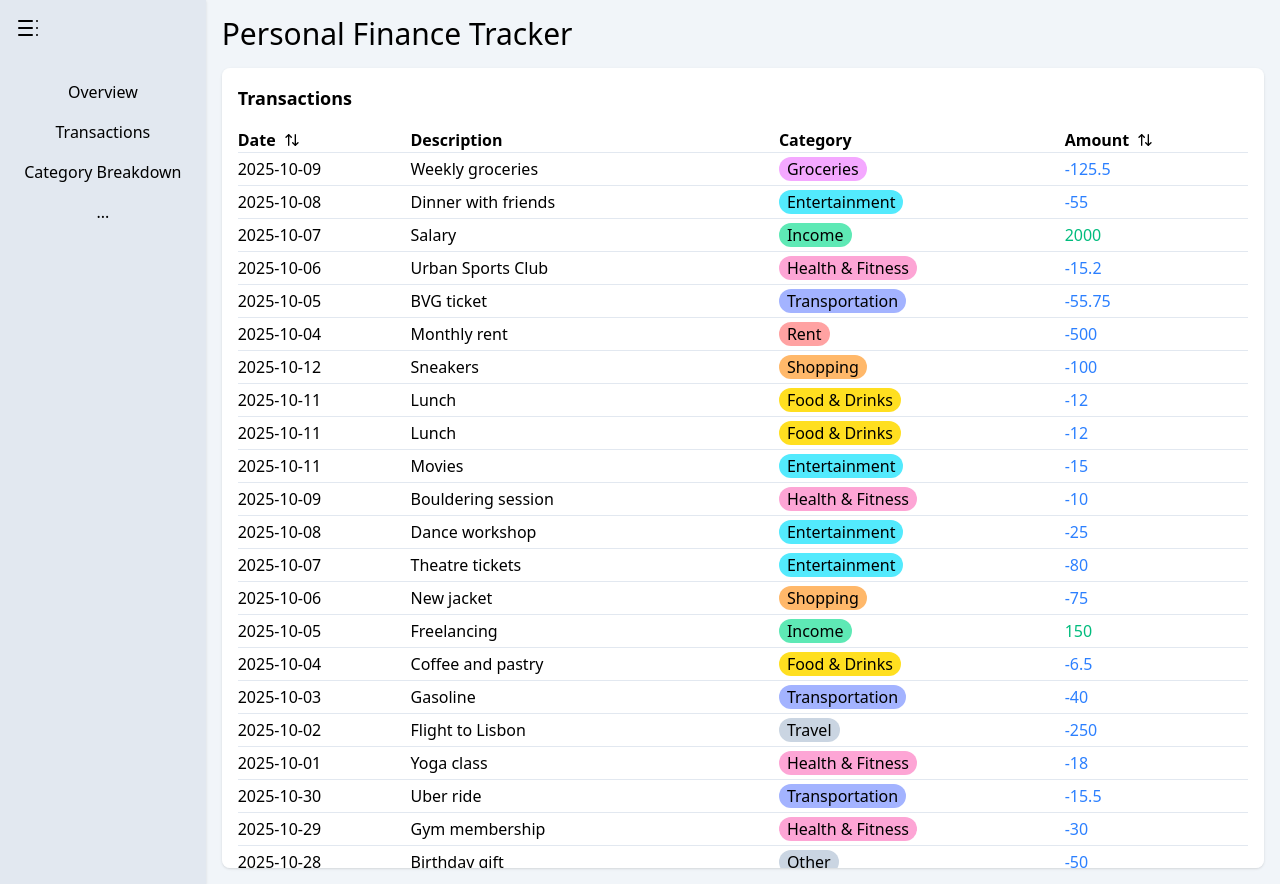
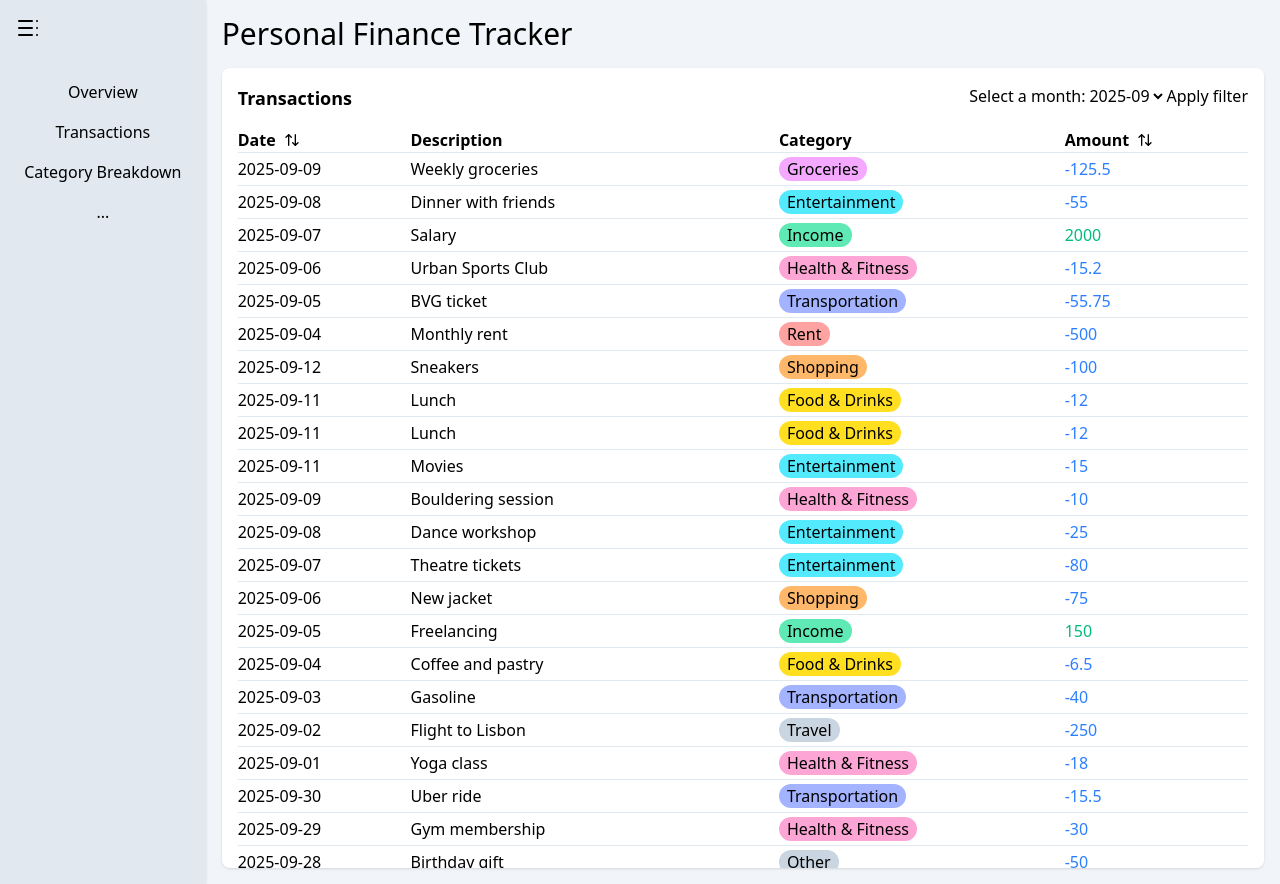
Before and after one commit to pebencze/personal-dashboard, a React (Vite) app: page /transactions in a window 1280 px wide. Built offline with nearby package versions, Linux system fonts and the light colour scheme.

Commit message:
feat: implement filter for months

```diff
--- a/src/components/Card.tsx
+++ b/src/components/Card.tsx
@@ -2,13 +2,17 @@ import React from 'react';
 
 interface CardProps {
     title: string;
+    filter: React.ReactNode;
     children: React.ReactNode;
 }
 
-function Card({ title, children }: CardProps) {
+function Card({ title, filter, children }: CardProps) {
     return (
         <div className="bg-white w-full h-screen rounded-lg shadow p-4 overflow-y-scroll">
-            <h2 className="font-bold text-lg mb-4">{title}</h2>
+            <div className="flex justify-between">
+                <h2 className="font-bold text-lg mb-4">{title}</h2>
+                <section>{filter}</section>
+            </div>
             {children}
         </div>
     )
--- a/src/components/CategoryBreakdown.tsx
+++ b/src/components/CategoryBreakdownView.tsx
@@ -4,6 +4,8 @@ import Card from "./Card"
 import { monthlyBudget, expenseCategories } from "../data/mockData"
 import type { ExpenseCategory, Transaction } from "../types/types"
 import CategoryTable from "./CategoryTable"
+import { transactions } from '../data/mockData';
+
 
 function getCategories(transactions: Transaction[]): ExpenseCategory[] {
     let spendingsPerCategory = new Map<string, number>()
@@ -35,7 +37,7 @@ function getCategories(transactions: Transaction[]): ExpenseCategory[] {
     return expenseCategoriesData
 }
 
-function CategoryBreakdown({transactions}: {transactions: Transaction[]}){
+function CategoryBreakdown(){
     const categories = getCategories(transactions)
     console.log(categories)
 
--- /dev/null
+++ b/src/components/Filter.tsx
@@ -0,0 +1,22 @@
+
+
+const availableMonths = ["2025-08", "2025-09", "2025-10"]
+
+interface FilterProps {
+    handleSubmit: (event: React.FormEvent<HTMLFormElement>) => void;
+    selectedMonth: string;
+}
+
+function Filter({handleSubmit, selectedMonth}: FilterProps) {
+    return (
+        <form method="post" onSubmit={handleSubmit}>
+                <label htmlFor="month">Select a month:</label>
+                <select name="month" id="month" defaultValue={selectedMonth}>
+                    {availableMonths.map(month => <option key={month} value={month}>{month}</option>)}
+                </select>
+                <button type="submit">Apply filter</button>
+        </form>
+    )
+}
+
+export default Filter;
--- a/src/components/TransactionsTable.tsx
+++ b/src/components/TransactionsTable.tsx
@@ -1,18 +1,16 @@
-import type { Transaction } from '../types/types';
-import { useState } from 'react';
+import { useState, useEffect } from 'react';
 import { ArrowUpDown, ArrowDownUp } from 'lucide-react';
 import CategoryCard from './CategoryCard';
+import type { Transaction } from '../types/types';
 
-interface TransactionsTableProps {
-    transactions: Transaction[];
-}
-
-function TransactionsTable({ transactions }: TransactionsTableProps) {
-    // const amounts = transactions.map((transaction) => transaction.amount)
+function TransactionsTable({transactions}: {transactions: Transaction[]}) {
     const [sorted, setSorted] = useState(transactions)
     const [isAscendingAmount, setIsAscendingAmount] = useState(false)
     const [isAscendingDate, setIsAscendingDate] = useState(false)
 
+    useEffect(() => {
+      setSorted(transactions);
+    }, [transactions]);
 
     const handleSort = (columnName: string) => {
         const listData = [...sorted]
@@ -33,6 +31,7 @@ function TransactionsTable({ transactions }: TransactionsTableProps) {
             setIsAscendingAmount(!isAscendingAmount)
         }
         setSorted(listData)
+        console.log("rerender")
     }
 
     return (
--- /dev/null
+++ b/src/components/TransactionsView.tsx
@@ -0,0 +1,26 @@
+import Card from "./Card"
+import Filter from "./Filter"
+import TransactionsTable from "./TransactionsTable"
+import { useState, useMemo } from 'react'
+import { transactions } from '../data/mockData'
+
+function TransactionsView() {
+    const [selectedMonth, setSelectedMonth] = useState("2025-09")
+    const filteredTransactions = useMemo(() => {
+        // console.log("re-render")
+        return transactions.filter(t => t.date.startsWith(selectedMonth));
+    }, [selectedMonth])
+
+    function handleSubmit(event: React.FormEvent<HTMLFormElement>) {
+        event.preventDefault()
+        setSelectedMonth(event.currentTarget.month.value)
+    }
+
+    return (
+        <Card title="Transactions" filter={<Filter handleSubmit={handleSubmit} selectedMonth={selectedMonth} />}>
+            <TransactionsTable transactions={filteredTransactions} />
+        </Card>
+    )
+}
+
+export default TransactionsView;
--- a/src/components/layout/DashboardLayout.tsx
+++ b/src/components/layout/DashboardLayout.tsx
@@ -1,12 +1,10 @@
 
 import React, { useRef, useState, useMemo } from "react"
 import { Routes, Route } from "react-router-dom"
-import { transactions } from "../../data/mockData"
 import Sidebar from "../Sidebar"
 import Card from "../Card"
-import TransactionsTable from "../TransactionsTable"
-import CategoryBreakdown from "../CategoryBreakdown"
-
+import TransactionsView from "../TransactionsView"
+import CategoryBreakdown from "../CategoryBreakdownView"
 
 function DashboardLayout(){
     const sidebarRef = useRef<HTMLDivElement>(null)
@@ -16,12 +14,6 @@ function DashboardLayout(){
     const [isBeingReset, setIsBeingReset] = useState(false)
     const [isBeingCollapsed, setIsBeingCollapsed] = useState(false)
     const [isCollapsed, setIsCollapsed] = useState(false)
-
-    const [selectedMonth, setSelectedMonth] = useState("2025-10")
-
-    const filteredTransactions = useMemo(() => {
-        return transactions.filter(t => t.date.startsWith(selectedMonth));
-    }, [selectedMonth])
 
     const onDragResize = (event: React.MouseEvent<HTMLDivElement>) => {
         event.preventDefault()
@@ -82,8 +74,8 @@ function DashboardLayout(){
                 <h1 className="text-3xl mb-4">Personal Finance Tracker</h1>
                 <Routes >
                     <Route path="/" element={<Card title="Overview">Content here</Card>}></Route>
-                    <Route path="/transactions" element={<Card title="Transactions"><TransactionsTable transactions={filteredTransactions}/></Card>}></Route>
-                    <Route path="/category-breakdown" element={<CategoryBreakdown transactions={filteredTransactions}/>}></Route>
+                    <Route path="/transactions" element={<TransactionsView />}></Route>
+                    <Route path="/category-breakdown" element={<CategoryBreakdown />}></Route>
                 </Routes>
             </div>
         </div>
```
